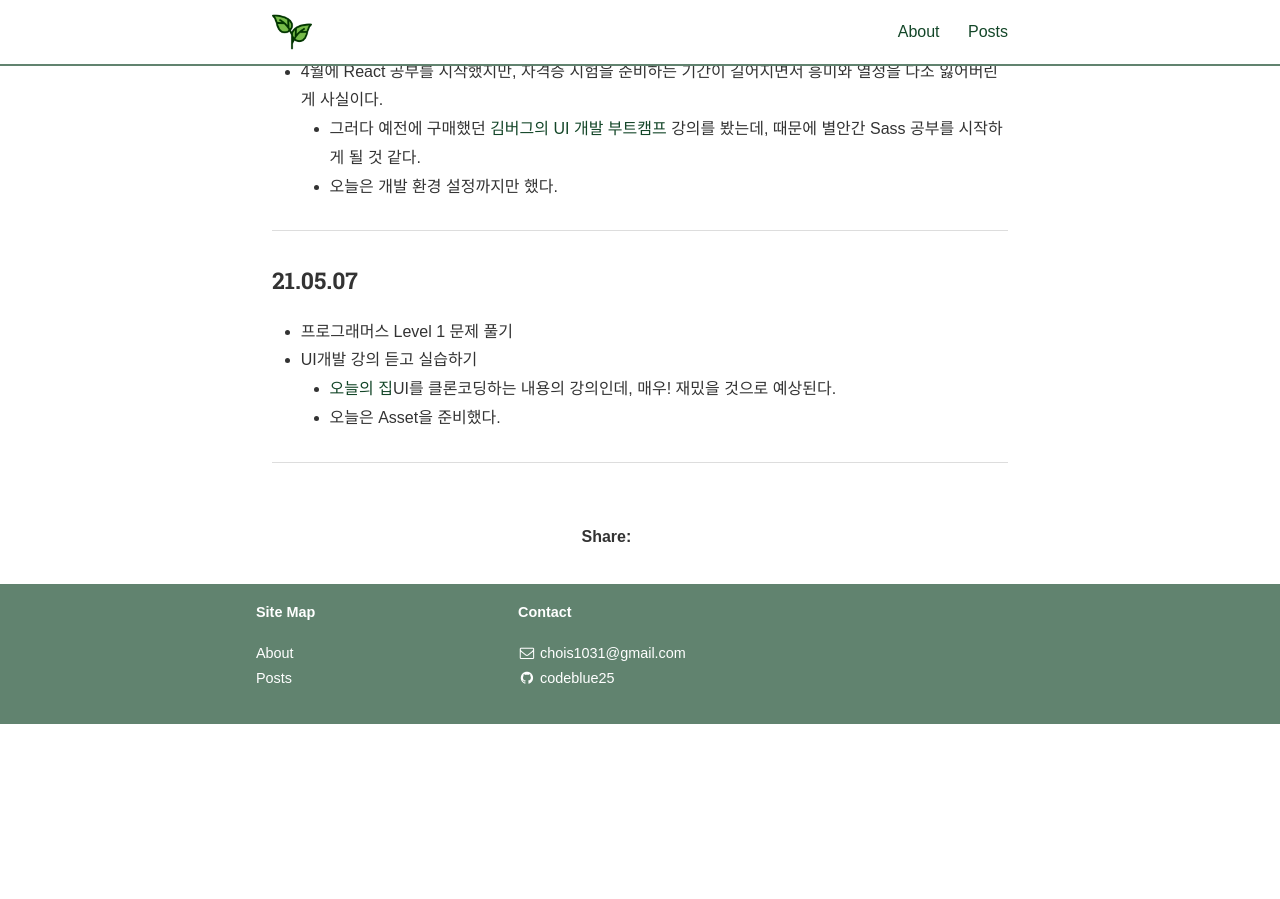
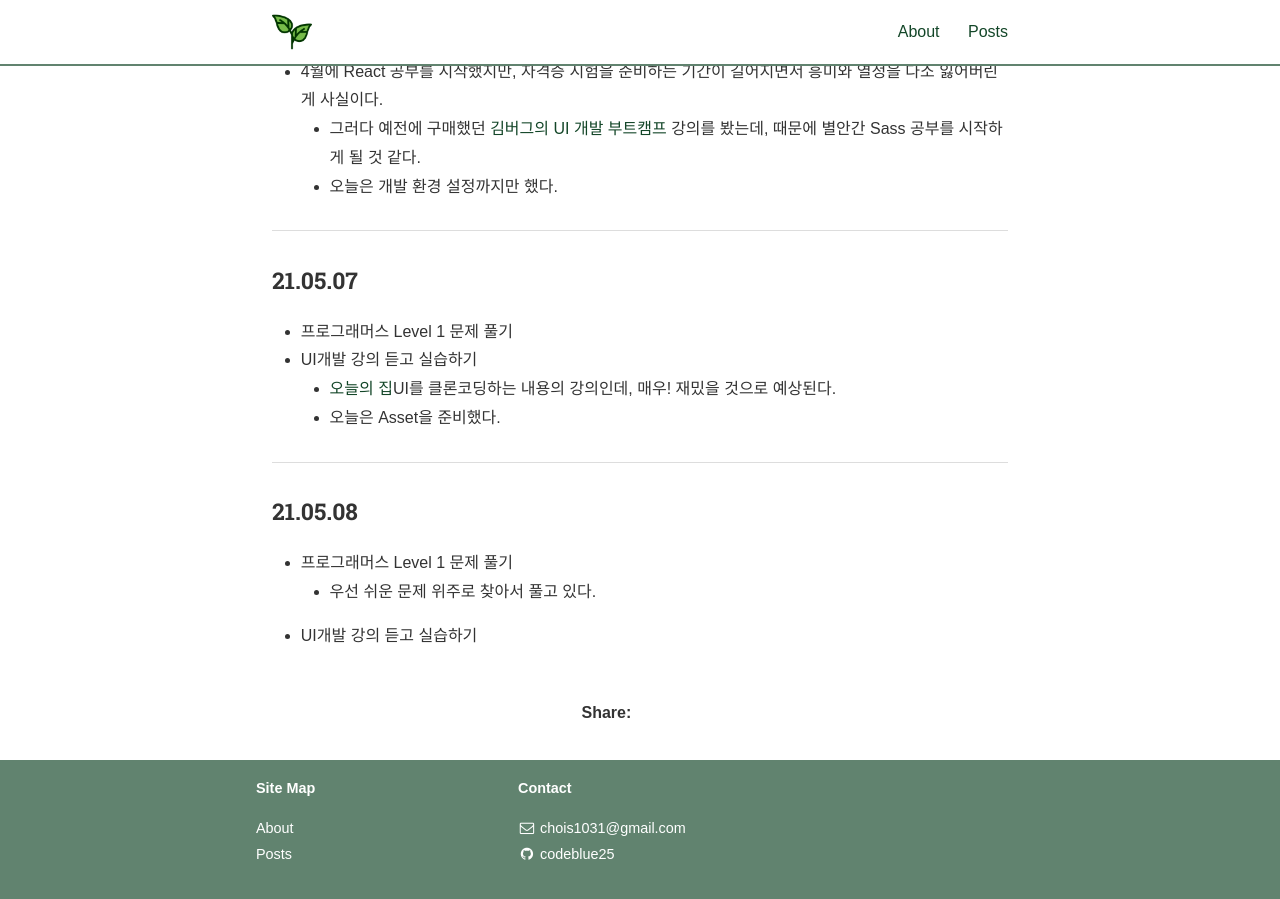
Before and after one commit to codeblue25/codeblue25.github.io, a Jekyll site: the page built from _posts/2021-05-02-0508.md, in a window 1280 px wide and 900 px high, scrolled down 1254 px. Built offline with Jekyll 4.4.1, drawn with Linux system fonts in a browser that asks for light colours; nearby versions of some CDN libraries; some web fonts are replaced; a style sheet for code colours, icons or effects is not loaded; before the commit the page ends 1978 px from its top, so only the background shows below that.

Commit message:
210508 TIL

```diff
--- a/_posts/2021-05-02-0508.md
+++ b/_posts/2021-05-02-0508.md
@@ -56,3 +56,9 @@ categories: TIL
   * 오늘은 Asset을 준비했다.
 
 ---
+
+<h3>21.05.08</h3>
+
+- 프로그래머스 Level 1 문제 풀기
+  - 우선 쉬운 문제 위주로 찾아서 풀고 있다.
+- UI개발 강의 듣고 실습하기
```
